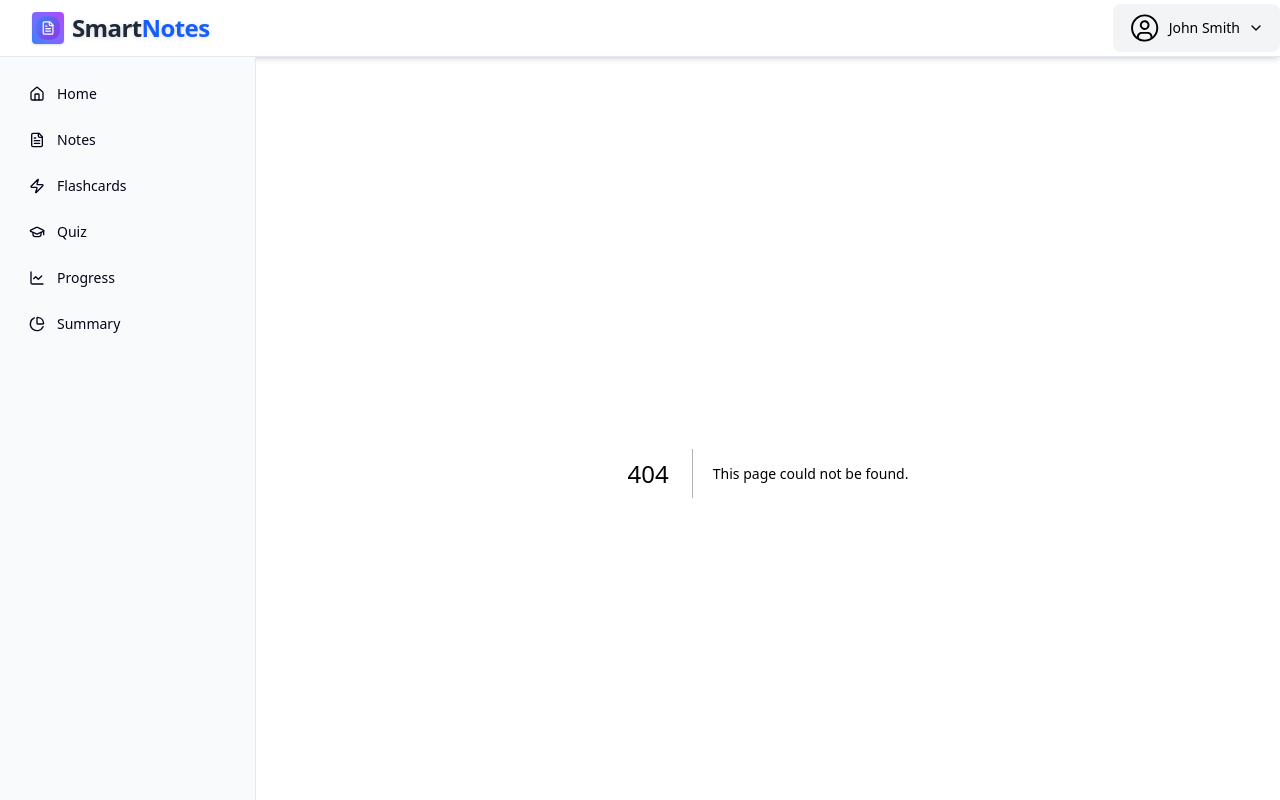
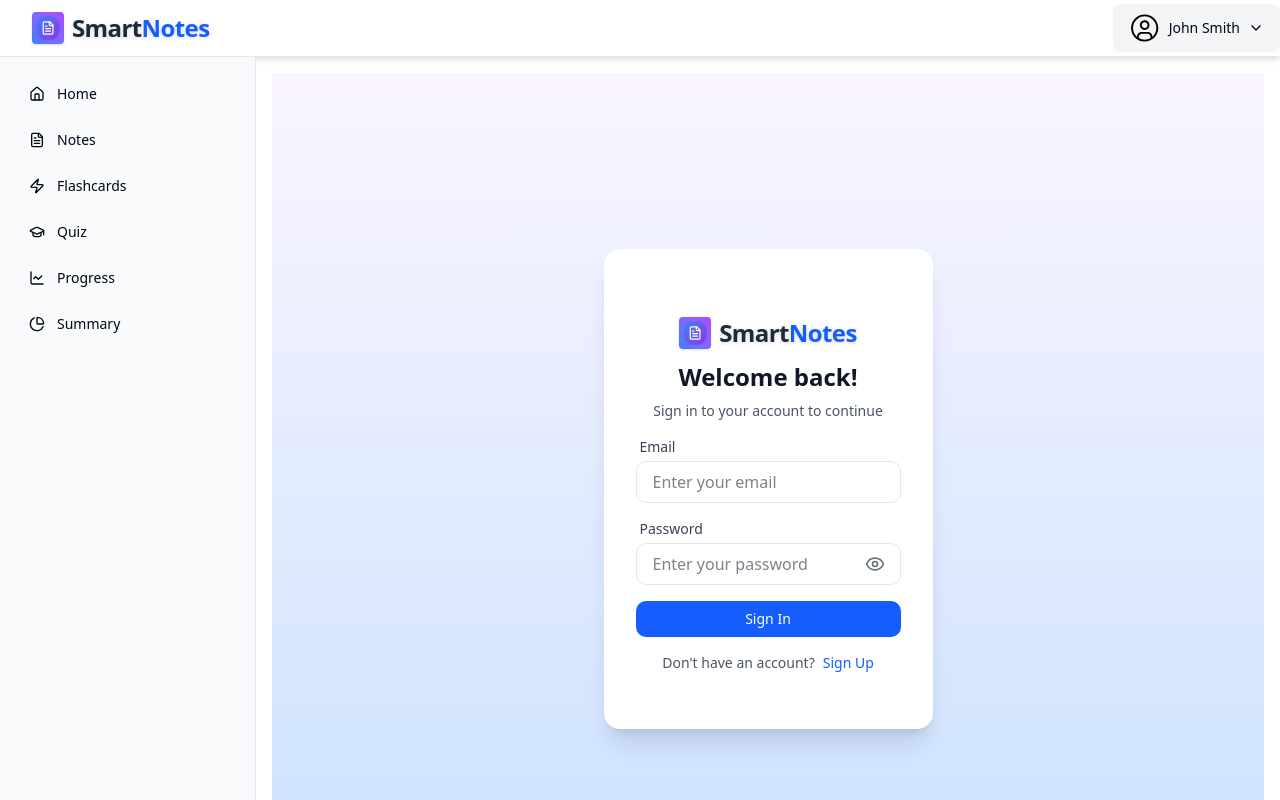
Before and after one commit to pvdev1805/SmartNotes, a Next.js app: page /login in a window 1280 px wide. Before the commit this address had no page. Shown: the top 800 px of the page. Built offline with nearby package versions, Linux system fonts and the light colour scheme.

Commit message:
💄 feat: Implement LoginForm

```diff
--- /dev/null
+++ b/src/app/(auth)/layout.tsx
@@ -0,0 +1,11 @@
+const AuthLayout = ({ children }: { children: React.ReactNode }) => {
+  return (
+    <>
+      <div className='min-h-screen p-4 bg-gradient-to-b from-[#faf5ff] to-[#cae1ff]'>
+        <div className='flex items-center justify-center'>{children}</div>
+      </div>
+    </>
+  )
+}
+
+export default AuthLayout
--- /dev/null
+++ b/src/app/(auth)/login/page.tsx
@@ -0,0 +1,23 @@
+import LoginForm from '@/components/auth/login-form'
+import { Metadata } from 'next'
+
+export const metadata: Metadata = {
+  title: 'Login | SmartNotes',
+  description: 'Sign in to your SmartNotes account'
+}
+
+const LoginPage = () => {
+  return (
+    <>
+      <div className='min-h-screen flex items-center justify-center bg-transparent p-4'>
+        <div className='w-full max-w-md'>
+          {/* Login Form */}
+          <LoginForm />
+          {/* End - Login Form */}
+        </div>
+      </div>
+    </>
+  )
+}
+
+export default LoginPage
--- /dev/null
+++ b/src/components/auth/login-form.tsx
@@ -0,0 +1,150 @@
+'use client'
+
+import { Card, CardContent } from '@/components/ui/card'
+import { Button } from '@/components/ui/button'
+import { Eye, EyeOff } from 'lucide-react'
+import { ChangeEvent, FormEvent, useState } from 'react'
+import Link from 'next/link'
+import { useRouter } from 'next/navigation'
+
+const LoginForm = () => {
+  const router = useRouter()
+
+  const [formData, setFormData] = useState({
+    email: '',
+    password: ''
+  })
+  const [showPassword, setShowPassword] = useState(false)
+  const [isLoading, setIsLoading] = useState(false)
+
+  const handleInputChange = (event: ChangeEvent<HTMLInputElement>) => {
+    const { name, value } = event.target
+    setFormData((prev) => ({
+      ...prev,
+      [name]: value
+    }))
+  }
+
+  const handleShowPassword = () => {
+    setShowPassword(!showPassword)
+  }
+
+  const handleSubmit = async (event: FormEvent<HTMLFormElement>) => {
+    event.preventDefault()
+    setIsLoading(true)
+
+    try {
+      // Simulate API call for login
+      await new Promise((resolve) => setTimeout(resolve, 2000))
+      router.push('/')
+    } catch (error) {
+      console.error('Login failed:', error)
+    } finally {
+      setIsLoading(false)
+      setFormData({ email: '', password: '' }) // Reset form after submission
+    }
+  }
+
+  return (
+    <>
+      <Card className='shadow-xl border-0 bg-white dark:bg-gray-800 max-w-md mx-auto rounded-2xl'>
+        <CardContent className='p-8'>
+          <div className='flex flex-col items-center mb-4'>
+            {/* Logo */}
+            <div className='flex items-center gap-2 px-4 md:px-6 lg:px-8 py-3 select-none'>
+              <img
+                src='/logo.svg'
+                alt='SmartNotes Logo'
+                className='w-8 h-8 rounded shadow-sm bg-gradient-to-tr from-blue-500 to-purple-500 p-1'
+              />
+              <span className='text-2xl font-bold text-gray-800 dark:text-white tracking-tight drop-shadow-sm'>
+                Smart<span className='text-blue-600 dark:text-blue-400'>Notes</span>
+              </span>
+            </div>
+            {/* End - Logo */}
+
+            <h1 className='text-2xl font-bold text-gray-900 mb-2'>Welcome back!</h1>
+            <p className='text-sm text-gray-600'>Sign in to your account to continue</p>
+          </div>
+
+          {/* Login Form */}
+          <form onSubmit={handleSubmit} className='space-y-4'>
+            {/* Email Field */}
+            <div className='space-y-2 flex flex-col'>
+              <label htmlFor='email' className='ml-1 mb-1 text-sm font-medium text-gray-700 dark:text-gray-300'>
+                Email
+              </label>
+              <input
+                type='email'
+                name='email'
+                id='email'
+                value={formData.email}
+                onChange={handleInputChange}
+                placeholder='Enter your email'
+                className='w-full px-4 py-2 border border-gray-200 rounded-lg focus:outline-none focus:ring-2 focus:ring-blue-500 focus:border-transparent transition-colors dark:bg-gray-700 dark:border-gray-600 dark:text-gray-200'
+                required
+              />
+            </div>
+            {/* End - Email Field */}
+
+            {/* Password Field */}
+            <div className='space-y-2 flex flex-col'>
+              <label htmlFor='password' className='ml-1 mb-1 text-sm font-medium text-gray-700 dark:text-gray-300'>
+                Password
+              </label>
+              <div className='relative'>
+                <input
+                  type={showPassword ? 'text' : 'password'}
+                  name='password'
+                  id='password'
+                  value={formData.password}
+                  onChange={handleInputChange}
+                  placeholder='Enter your password'
+                  className='w-full px-4 py-2 border border-gray-200 rounded-lg focus:outline-none focus:ring-2 focus:ring-blue-500 focus:border-transparent transition-colors dark:bg-gray-700 dark:border-gray-600 dark:text-gray-200'
+                  required
+                />
+
+                <button
+                  type='button'
+                  className='absolute inset-y-0 right-0 pr-4 flex items-center'
+                  onClick={handleShowPassword}
+                >
+                  {showPassword ? (
+                    <EyeOff className='w-5 h-5 text-gray-500 dark:text-gray-400 hover:text-gray-700 dark:hover:text-gray-300 transition-colors' />
+                  ) : (
+                    <Eye className='w-5 h-5 text-gray-500 dark:text-gray-400 hover:text-gray-700 dark:hover:text-gray-300 transition-colors' />
+                  )}
+                </button>
+              </div>
+            </div>
+            {/* End - Password Field */}
+
+            {/* Sign In Button */}
+            <Button
+              type='submit'
+              disabled={isLoading}
+              className='w-full bg-blue-600 hover:bg-blue-700 text-white font-medium rounded-lg transition-colors duration-200'
+            >
+              {isLoading ? 'Signing In...' : 'Sign In'}
+            </Button>
+            {/* End - Sign In Button */}
+
+            {/* Sign Up Link */}
+            <div className='text-center'>
+              <p className='text-sm text-gray-600 dark:text-gray-400'>
+                Don't have an account?
+                <Link href='/register' className='ml-2 text-blue-600 hover:text-blue-700 font-medium'>
+                  Sign Up
+                </Link>
+              </p>
+            </div>
+            {/* End - Sign Up Link */}
+          </form>
+          {/* End - Login Form */}
+        </CardContent>
+      </Card>
+    </>
+  )
+}
+
+export default LoginForm
--- a/src/components/mobile-menu.tsx
+++ b/src/components/mobile-menu.tsx
@@ -103,7 +103,7 @@ const MobileMenu = () => {
         <div className='flex flex-col h-full'>
           {/* User Profile Section */}
           <div className='flex flex-col items-center p-4 border-b border-gray-200 dark:border-gray-700'>
-            <div className='p-4 border-b dark:border-gray-700'>
+            <div className='p-4 border-b dark:border-gray-700 w-full'>
               <div className='flex items-center gap-3 mb-3'>
                 <Avatar className='w-12 h-12'>
                   <AvatarImage src='/avatar.svg' alt='John Smith' />
```
